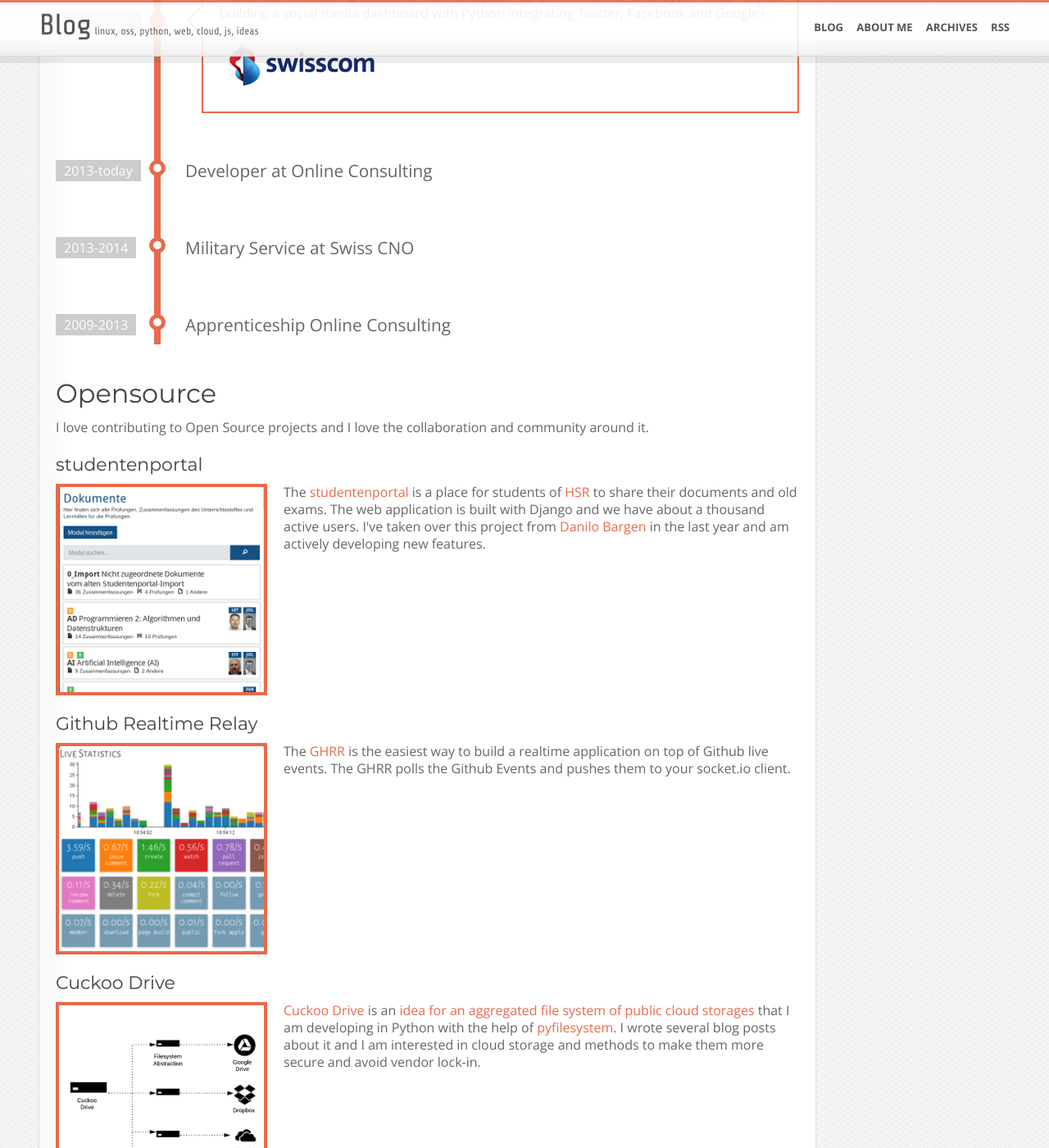
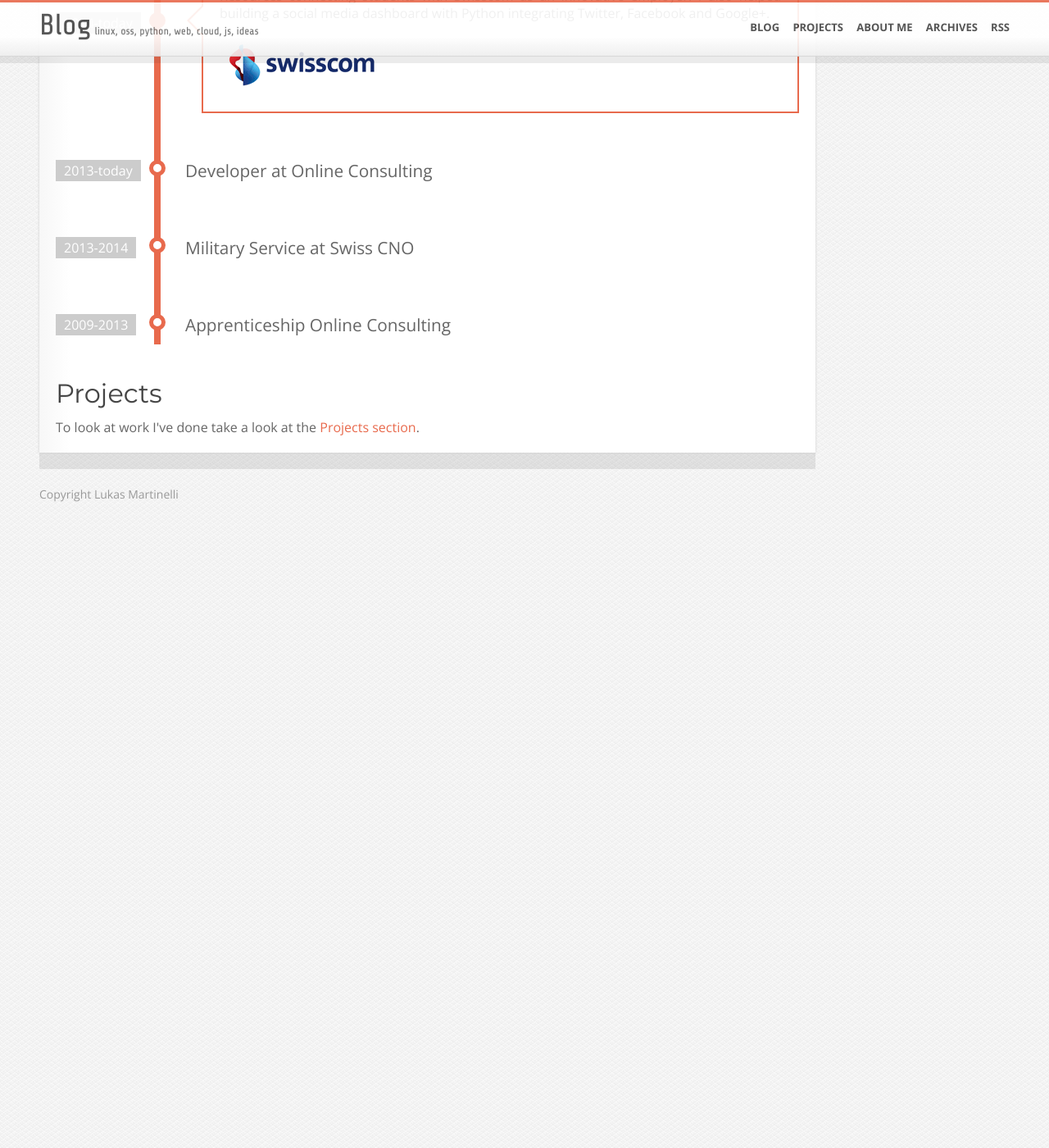
Before and after one commit to lukasmartinelli/lukasmartinelli.github.io, a Jekyll site: the page built from cv.html, in a window 1280 px wide and 1400 px high, scrolled down 2415 px. Shown: the whole window at 82% size. Built offline with Jekyll 4.4.1, drawn with Linux system fonts in a browser that asks for light colours; Markdown is read by kramdown in place of the engine named in the settings; after the commit the page ends 3045 px from its top, so only the background shows below that.

Commit message:
Added special projects page

```diff
--- a/_includes/top.html
+++ b/_includes/top.html
@@ -8,6 +8,7 @@
       <nav id="top-nav">
         <ul>
           <li><a href="/">Blog</a></li>
+          <li><a href="/projects.html">Projects</a></li>
           <li><a href="/cv.html">About me</a></li>
           <li><a href="/archive.html">Archives</a></li>
           <li><a href="/feed.xml">RSS</a></li>
--- a/cv.html
+++ b/cv.html
@@ -277,51 +277,7 @@
 		  </li>
 		</ul>
 
-
-        <h2>Opensource</h2>
-        <p>
-        I love contributing to Open Source projects and I love the
-        collaboration and community around it.
-        </p>
-
-        <h3>studentenportal</h3>
-        <a class="gallery" href="http://studentenportal.ch"><img style="float:left;" src="/media/opensource/studentenportal.png"/></a>
-        <p>
-        The <a href="https://studentenportal.ch/">studentenportal</a> is a place for
-        students of <a href="http://www.hsr.ch/">HSR</a> to share their documents and old exams.
-        The web application is built with Django and we have about a thousand active users.
-        I've taken over this project from <a href="https://dbrgn.ch/">Danilo Bargen</a> in the last year
-        and am actively developing new features.
-        </p>
-        <br clear="all"/>
-
-        <h3>Github Realtime Relay</h3>
-        <a class="gallery" href="http://ghrr.lukasmartinelli.ch"><img style="float:left;" src="/media/opensource/ghrr.png"/></a>
-        <p>
-        The <a href="http://ghrr.lukasmartinelli.ch/">GHRR</a> is the easiest way to build a realtime application
-        on top of Github live events. The GHRR polls the Github Events and pushes them to your socket.io client.
-        </p>
-        <br clear="all"/>
-
-        <h3>Cuckoo Drive</h3>
-        <a class="gallery" href="https://github.com/lukasmartinelli/cuckoodrive"><img style="float:left;" src="/media/opensource/cuckoodrive.png"/></a>
-        <p>
-        <a href="https://github.com/lukasmartinelli/cuckoodrive">Cuckoo Drive</a> is an
-        <a href="http://lukasmartinelli.ch/idea/2014/03/11/using-the-cloud-storages-as-one-big-encrypted-disk.html">idea for an aggregated file system of public cloud storages</a> that I am developing in Python with the help of
-        <a href="https://code.google.com/p/pyfilesystem/">pyfilesystem</a>.
-        I wrote several blog posts about it and I am interested in cloud storage and
-        methods to make them more secure and avoid vendor lock-in.
-        </p>
-        <br clear="all"/>
-
-        <!--
-        <h2>Freelance Work</h2>
-        <p>
-        I've done some freelance work for friends and profit over the last couple years.
-        </p>
-        <a class="gallery" href="http://sczofingen.ch"><img src="/media/freelance/sczofingen.png"/></a>
-        <a class="gallery" href="http://kita-chinderwelt.ch"><img src="/media/freelance/kitachinderwelt.png"/></a>
-        <a class="gallery" href="http://gruppe-giardino.ch/wahlen11/Nationalrat.htm"><img src="/media/freelance/gruppegiardino.png"/></a>
-        -->
+        <h2>Projects</h2>
+        To look at work I've done take a look at the <a href="/projects.html">Projects section</a>.
 </div>
 </article>
```
Also changed, not shown: projects.html (added, +59 -0 lines).
